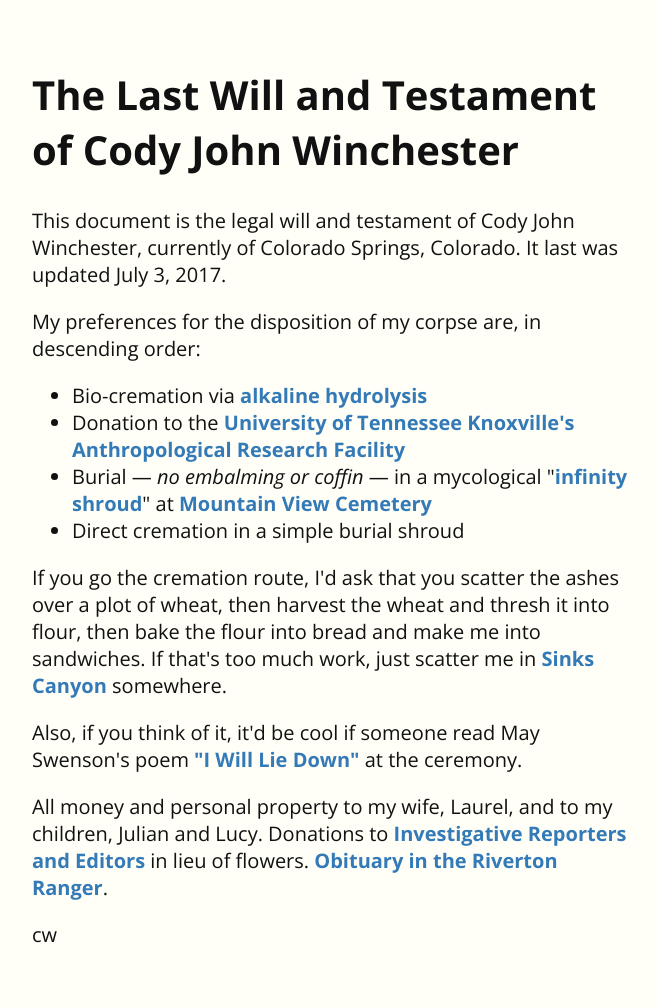
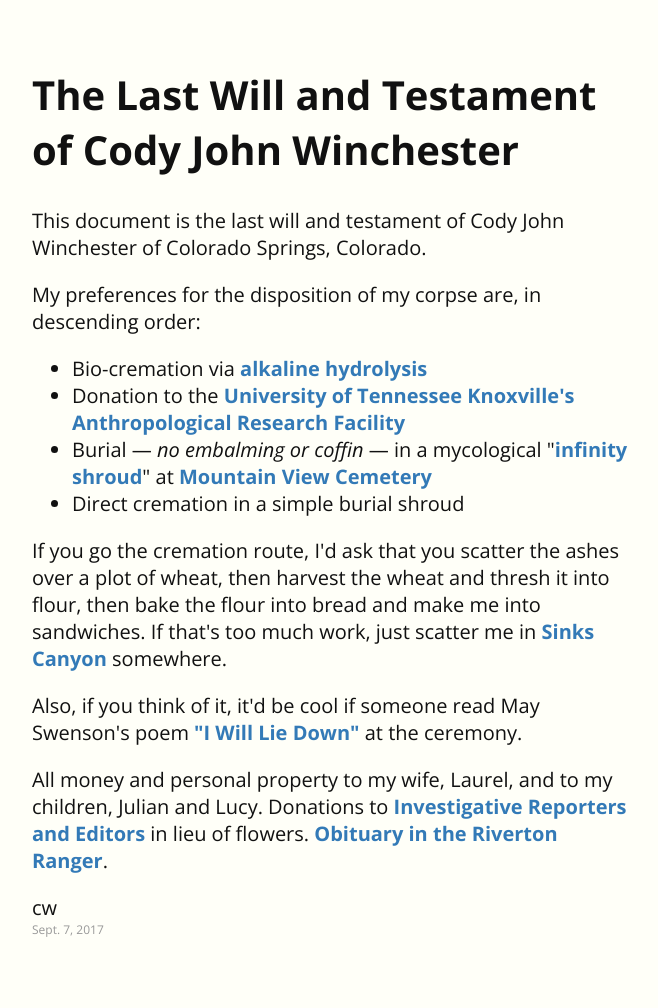
Before and after one commit to cjwinchester/cjwinchester.github.io, a Jekyll site: the page built from will.html, in a window 1280 px wide. Shown: the whole page, without its empty margins (8-666 px from the left). Built offline with Jekyll 4.4.1, drawn with Linux system fonts in a browser that asks for light colours.

Commit message:
update will

```diff
--- a/will.html
+++ b/will.html
@@ -7,7 +7,7 @@
 <div class="container">
     <div class="cromulent">
         <h1>The Last Will and Testament of Cody John Winchester</h1>
-            <p>This document is the legal will and testament of Cody John Winchester, currently of <span id="city"></span>. It last was updated <span id="updated"></span>.</p>
+            <p>This document is the last will and testament of Cody John Winchester of <span id="city"></span>.</p>
             <p>My preferences for the disposition of my corpse are, in descending order:</p>
             <ul>
                 <li>Bio-cremation via <a href="https://en.wikipedia.org/wiki/Alkaline_hydrolysis_(death_custom)" target="_blank">alkaline hydrolysis</a></li>
@@ -24,8 +24,10 @@
 
             <p>cw</p>
 
+            <p id="updated" style="color: #999; font-size: 12px; margin-top: -20px;"></p>
+
         <script>
-        var updated = "July 3, 2017";
+        var updated = "Sept. 7, 2017";
         var city = "Colorado Springs, Colorado";
         var obit = {
             link: "http://www.dailyranger.com/ranger_headlines.php?category=7&page=1",
```
